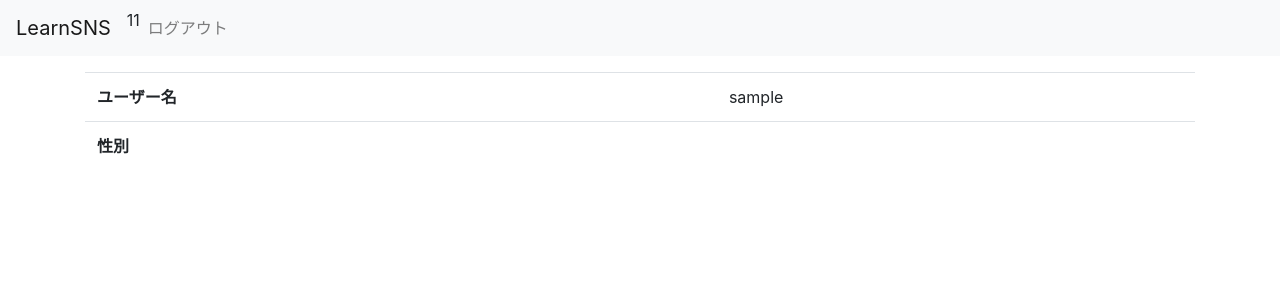
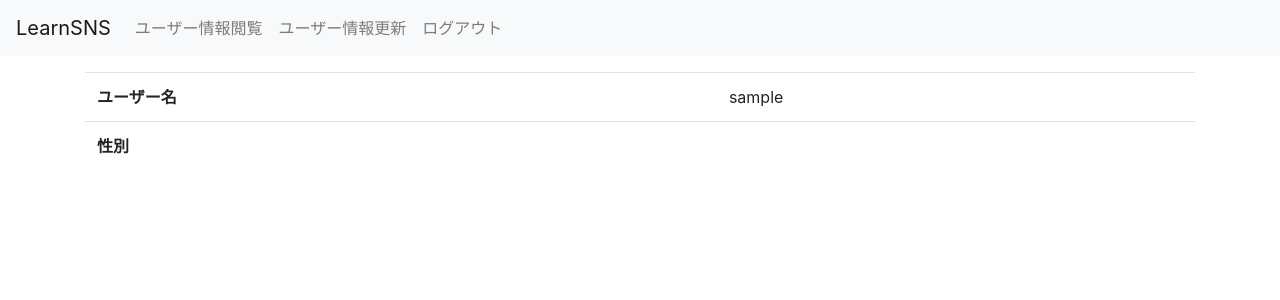
Before and after one commit to niya1123/netlab, a Django app: page /accounts/profile/1/ in a window 1280 px wide. Shown: the top 300 px of the page. Run offline with Django 3.2, Linux system fonts and the light colour scheme; the visitor is signed in with stand-in values (Sample User, id 1); data comes from the database, SQL or seed files in the repository; some libraries are stand-ins or nearby versions.

Commit message:
コメントアウト解除

```diff
--- a/app/sns_project/accounts/templates/accounts/base.html
+++ b/app/sns_project/accounts/templates/accounts/base.html
@@ -23,12 +23,10 @@
         <ul class="navbar-nav mr-auto">
           {% if user.is_authenticated %}
           <li>
-            <!-- <a class="nav-item nav-link" href="{% url 'accounts:profile' user.pk %}">ユーザー情報閲覧</a> -->
-            {{user.pk}}
+            <a class="nav-item nav-link" href="{% url 'accounts:profile' user.pk %}">ユーザー情報閲覧</a>
           </li>
           <li>
-            <!-- <a class="nav-item nav-link" href="{% url 'accounts:profile_update' user.pk %}">ユーザー情報更新</a> -->
-            {{user.pk}}
+            <a class="nav-item nav-link" href="{% url 'accounts:profile_update' user.pk %}">ユーザー情報更新</a>
           </li>
           <li>
             <a class="nav-item nav-link" href="{% url 'accounts:logout' %}">ログアウト</a>
```
